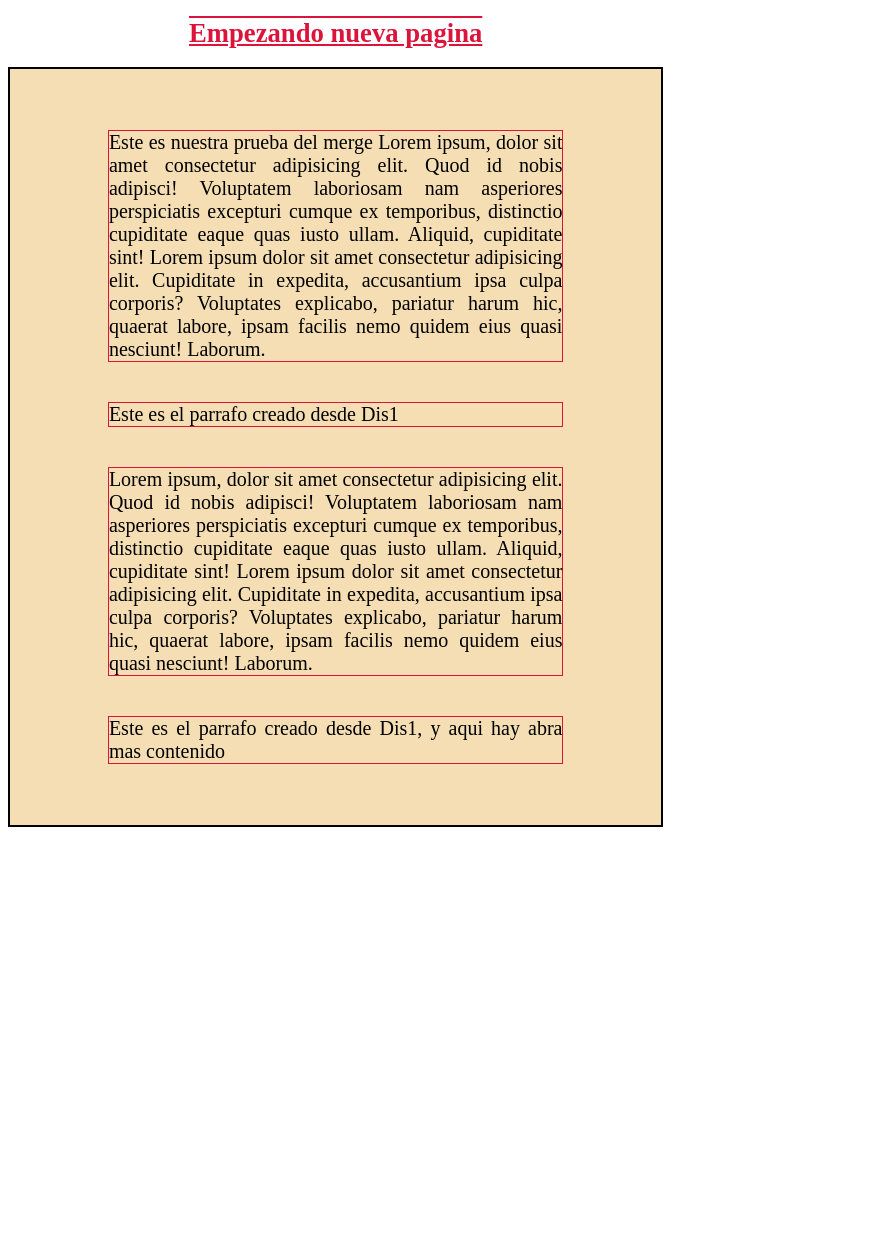
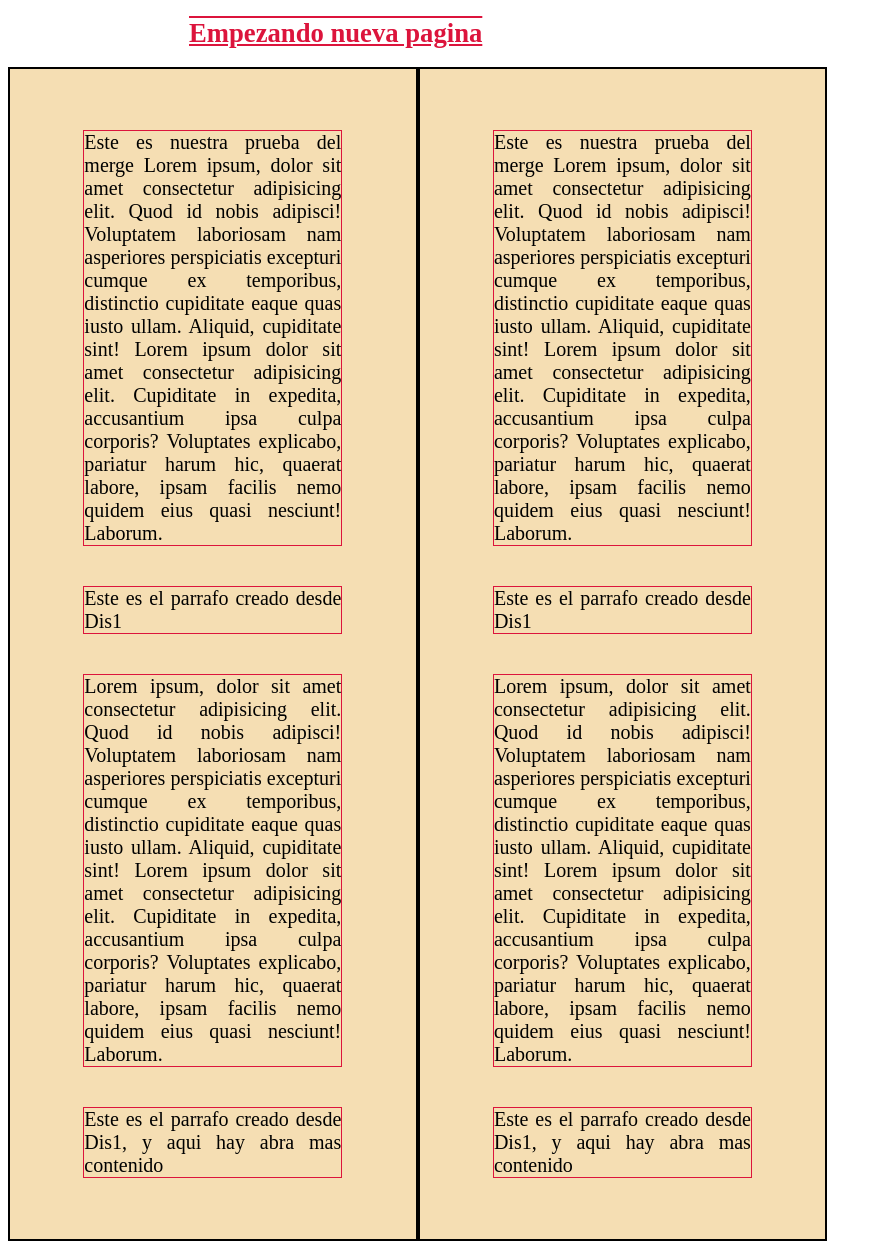
Before and after one commit to JulioAburto/EmpresaB, a plain HTML site: page index.html in a window 1280 px wide. Shown: the whole page, without its empty margins (0-882 px from the left). Before the commit the page ends 835 px from the top, so only its background shows below. Drawn offline with Linux system fonts and the light colour scheme.

Commit message:
añadiendo mas datos

```diff
--- a/css/estilo.css
+++ b/css/estilo.css
@@ -10,6 +10,13 @@ h1 {
 	color: crimson;
 	text-decoration: overline underline;
 	text-align: center;
+}
+.caja{
+    width: 100%;
+    display: flex;
+	flex-direction: row;
+	justify-content: center;
+	align-items: center;
 }
 .contenedor {
 	display: flex;
--- a/index.html
+++ b/index.html
@@ -10,27 +10,51 @@
 	</head>
 	<body>
 		<h1>Empezando nueva pagina</h1>
+		<div class="caja">
 			<div class="contenedor">
 				<p>
 					Este es nuestra prueba del merge Lorem ipsum, dolor sit amet consectetur adipisicing elit.
 					Quod id nobis adipisci! Voluptatem laboriosam nam asperiores perspiciatis excepturi cumque
-				ex temporibus, distinctio cupiditate eaque quas iusto ullam. Aliquid, cupiditate sint! Lorem
-				ipsum dolor sit amet consectetur adipisicing elit. Cupiditate in expedita, accusantium ipsa
-				culpa corporis? Voluptates explicabo, pariatur harum hic, quaerat labore, ipsam facilis nemo
-				quidem eius quasi nesciunt! Laborum.
+					ex temporibus, distinctio cupiditate eaque quas iusto ullam. Aliquid, cupiditate sint!
+					Lorem ipsum dolor sit amet consectetur adipisicing elit. Cupiditate in expedita,
+					accusantium ipsa culpa corporis? Voluptates explicabo, pariatur harum hic, quaerat labore,
+					ipsam facilis nemo quidem eius quasi nesciunt! Laborum.
 				</p>
 
 				<p>Este es el parrafo creado desde Dis1</p>
 				<p>
-				Lorem ipsum, dolor sit amet consectetur adipisicing elit. Quod id nobis adipisci! Voluptatem
-				laboriosam nam asperiores perspiciatis excepturi cumque ex temporibus, distinctio cupiditate
-				eaque quas iusto ullam. Aliquid, cupiditate sint! Lorem ipsum dolor sit amet consectetur
-				adipisicing elit. Cupiditate in expedita, accusantium ipsa culpa corporis? Voluptates
-				explicabo, pariatur harum hic, quaerat labore, ipsam facilis nemo quidem eius quasi
-				nesciunt! Laborum.
+					Lorem ipsum, dolor sit amet consectetur adipisicing elit. Quod id nobis adipisci!
+					Voluptatem laboriosam nam asperiores perspiciatis excepturi cumque ex temporibus,
+					distinctio cupiditate eaque quas iusto ullam. Aliquid, cupiditate sint! Lorem ipsum dolor
+					sit amet consectetur adipisicing elit. Cupiditate in expedita, accusantium ipsa culpa
+					corporis? Voluptates explicabo, pariatur harum hic, quaerat labore, ipsam facilis nemo
+					quidem eius quasi nesciunt! Laborum.
 				</p>
 
 				<p>Este es el parrafo creado desde Dis1, y aqui hay abra mas contenido</p>
 			</div>
+			<div class="contenedor">
+				<p>
+					Este es nuestra prueba del merge Lorem ipsum, dolor sit amet consectetur adipisicing elit.
+					Quod id nobis adipisci! Voluptatem laboriosam nam asperiores perspiciatis excepturi cumque
+					ex temporibus, distinctio cupiditate eaque quas iusto ullam. Aliquid, cupiditate sint!
+					Lorem ipsum dolor sit amet consectetur adipisicing elit. Cupiditate in expedita,
+					accusantium ipsa culpa corporis? Voluptates explicabo, pariatur harum hic, quaerat labore,
+					ipsam facilis nemo quidem eius quasi nesciunt! Laborum.
+				</p>
+
+				<p>Este es el parrafo creado desde Dis1</p>
+				<p>
+					Lorem ipsum, dolor sit amet consectetur adipisicing elit. Quod id nobis adipisci!
+					Voluptatem laboriosam nam asperiores perspiciatis excepturi cumque ex temporibus,
+					distinctio cupiditate eaque quas iusto ullam. Aliquid, cupiditate sint! Lorem ipsum dolor
+					sit amet consectetur adipisicing elit. Cupiditate in expedita, accusantium ipsa culpa
+					corporis? Voluptates explicabo, pariatur harum hic, quaerat labore, ipsam facilis nemo
+					quidem eius quasi nesciunt! Laborum.
+				</p>
+
+				<p>Este es el parrafo creado desde Dis1, y aqui hay abra mas contenido</p>
+			</div>
+		</div>
 	</body>
 </html>
```
Lines whose indentation alone changed are shown as unchanged.
